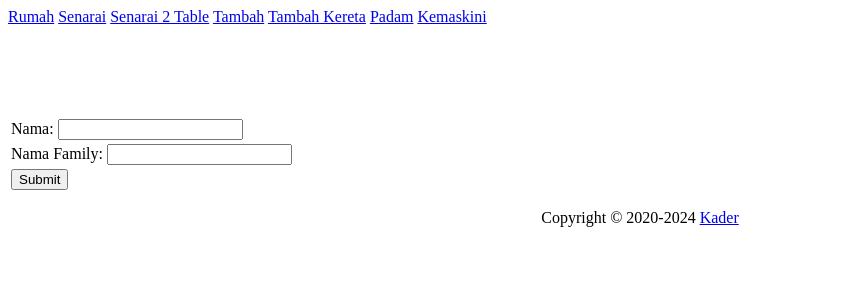
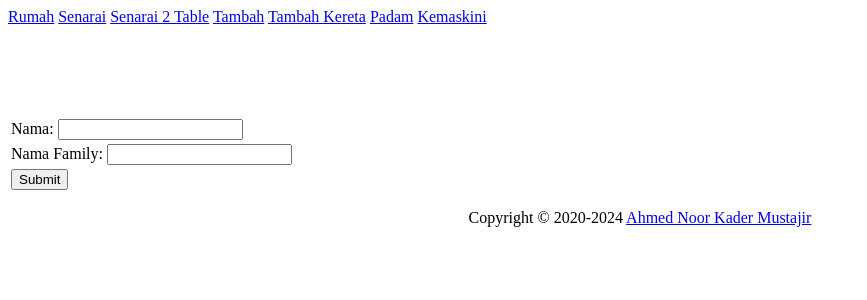
Before and after one commit to kader0100/Basic-CRUD, a PHP site: page /add.php in a window 1280 px wide. Shown: the top 300 px of the page, without its empty margins (0-867 px from the left). Run offline with PHP 8.4, Linux system fonts and the light colour scheme.

Commit message:
Update footer.php

```diff
--- a/footer.php
+++ b/footer.php
@@ -1,3 +1,3 @@
 <?php
-echo "<p><center>Copyright &copy; 2020-" . date("Y") . " <a href='http://mustajir.org'>Kader</a><center></p>";
+echo "<p><center>Copyright &copy; 2020-" . date("Y") . " <a href='http://mustajir.org'>Ahmed Noor Kader Mustajir</a><center></p>";
 ?>
```
